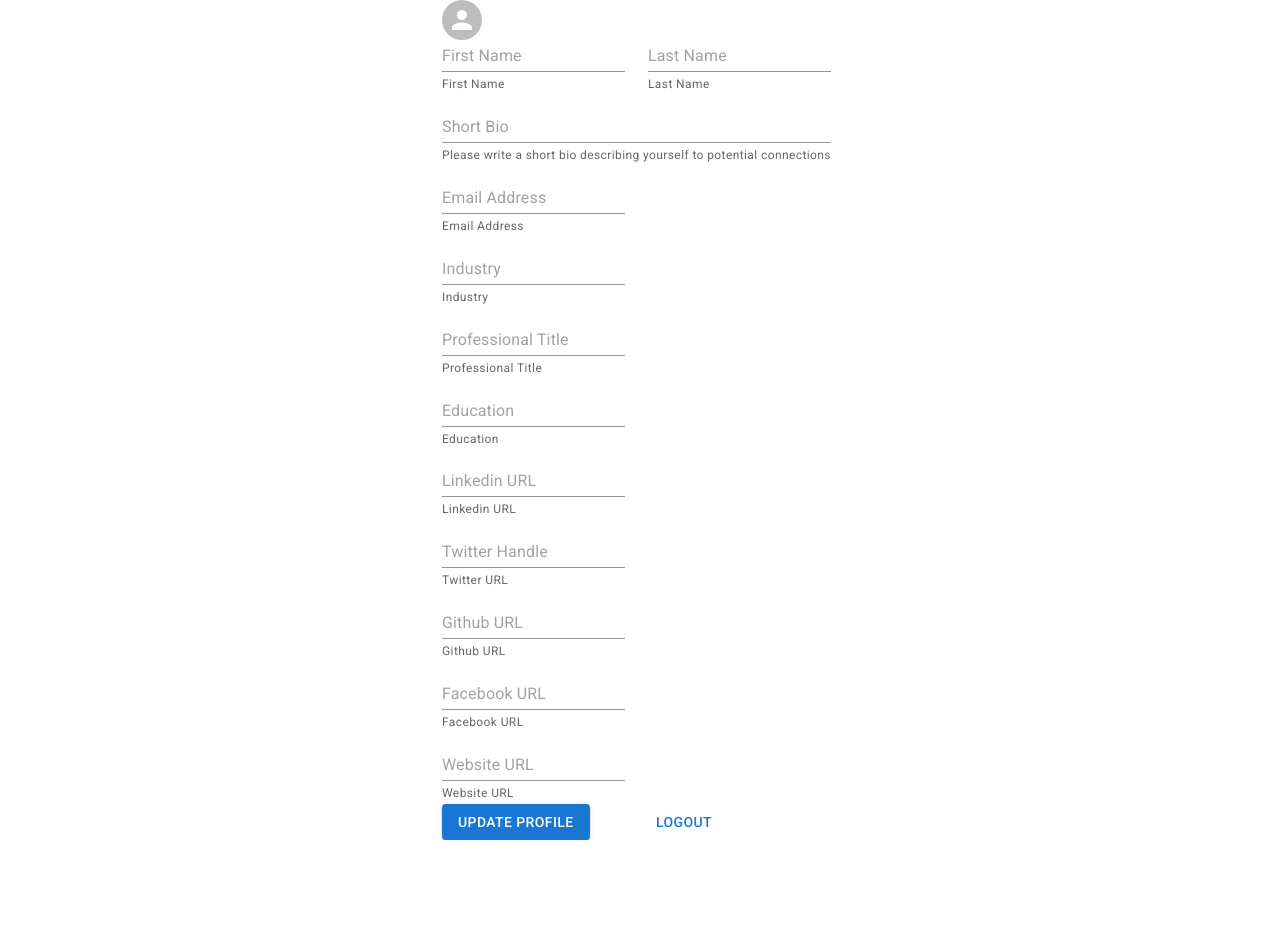
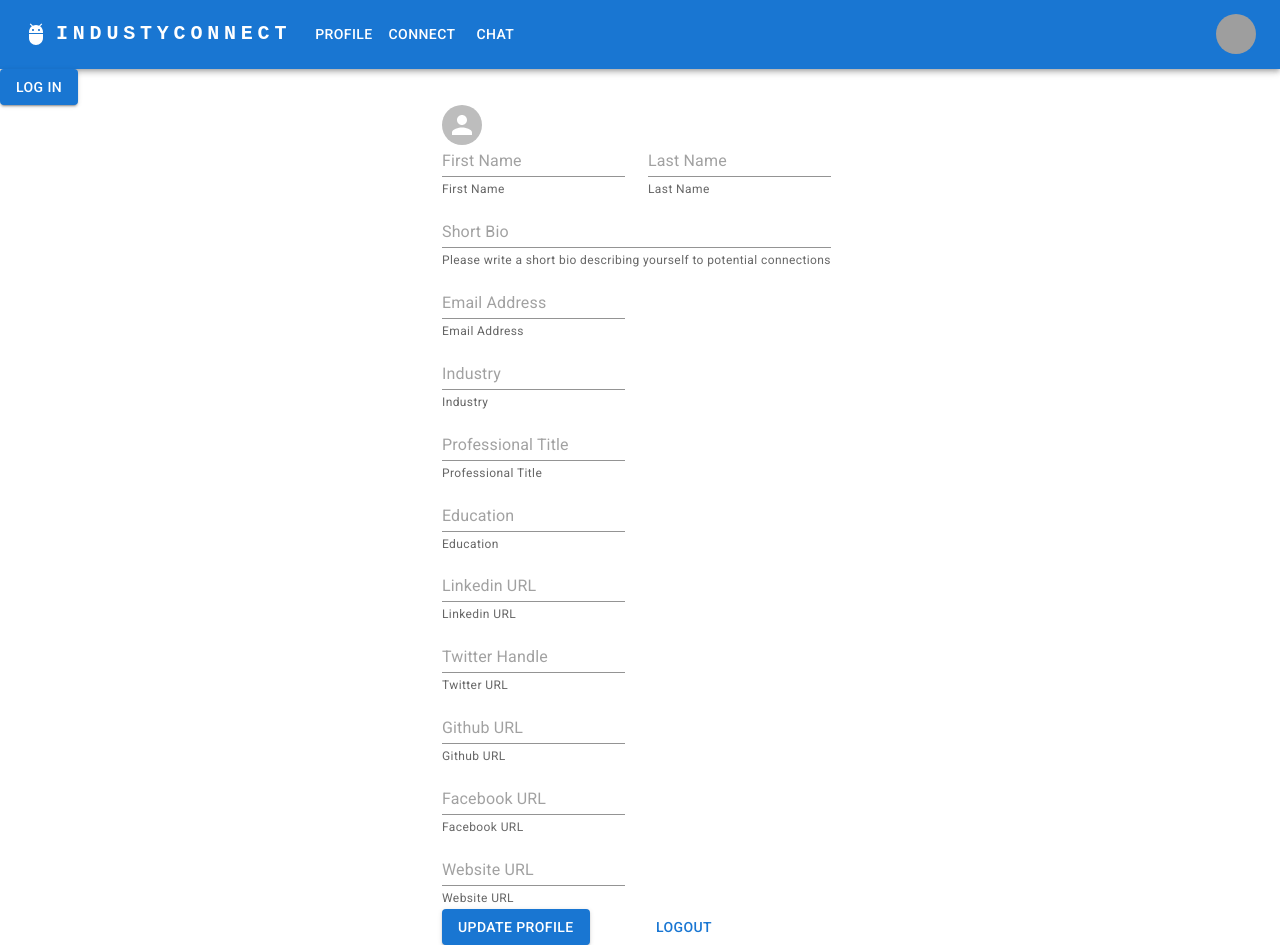
Before and after one commit to kevincogen/IndustryConnect, a React (Create React App) app in the folder client-react/: page / in a window 1280 px wide. Before the commit the page ends 840 px from the top, so only its background shows below. Built offline with nearby package versions, Linux system fonts and the light colour scheme; grey boxes are pictures that could not be loaded.

Commit message:
clean up code.

```diff
--- a/client-react/src/pages/profile.js
+++ b/client-react/src/pages/profile.js
@@ -1,3 +1,4 @@
+import React from "react";
 import { useEffect, useState } from "react";
 import { useAuth0 } from "@auth0/auth0-react";
 import { createProfile, updateProfile, getProfile } from "./profie-api";
@@ -12,7 +13,6 @@ import {
   Grid,
   Button,
 } from "@mui/material";
-import React from "react";
 import Navbar from "../components/partials/navbar"
 
 const Profile = () => {
@@ -143,6 +143,9 @@ const Profile = () => {
   };
 
   return (
+    <>
+    <Navbar />
+    <LoginButton />
     <Container component="main" maxWidth="xs" direction="column">
       <CssBaseline />
       <div>
@@ -343,6 +346,7 @@ const Profile = () => {
 
     </div>
     </Container>
+    </>
   );
 };
 
```
